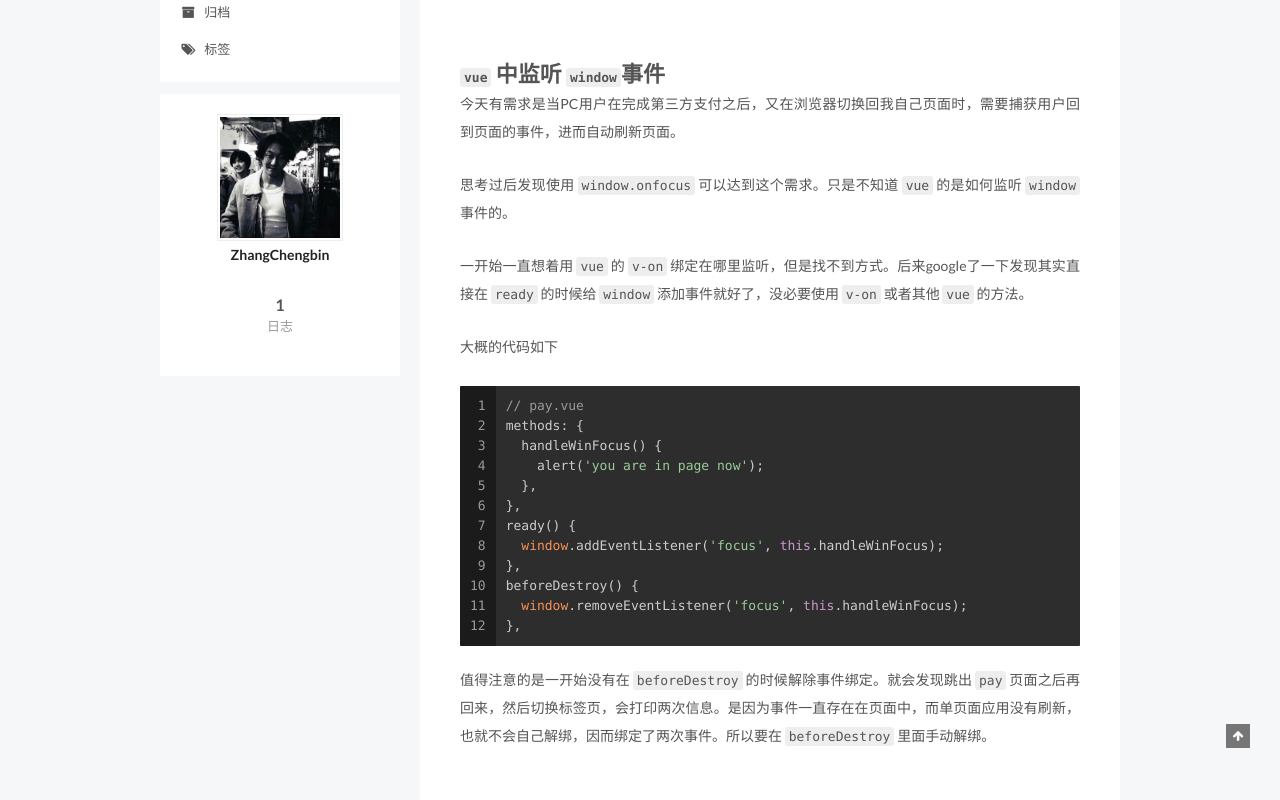
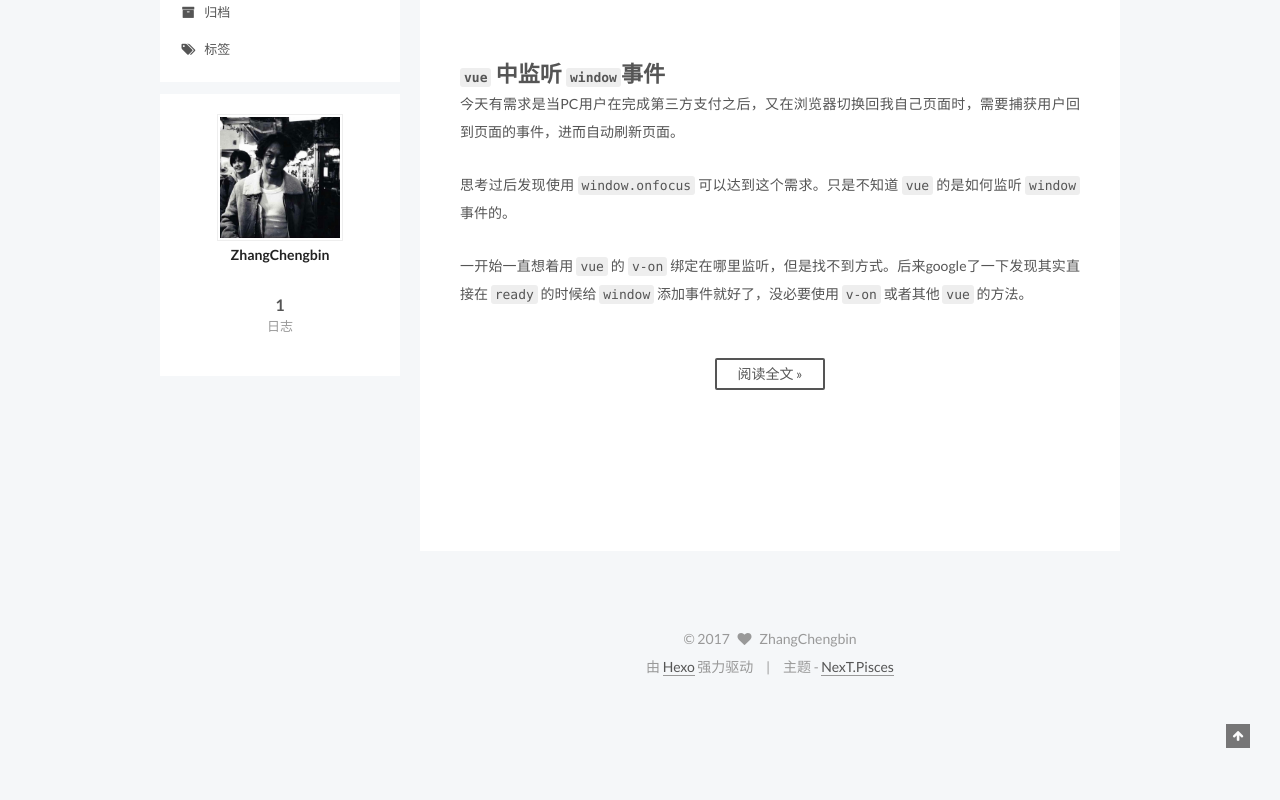
Before and after one commit to btfrankenstein/btfrankenstein.github.io, a plain HTML site: page index.html in a window 1280 px wide. Shown: the part 152-952 px from the top of the page. After the commit the page ends 853 px from the top, so only its background shows below. Drawn offline with Linux system fonts and the light colour scheme.

Commit message:
Site updated: 2017-06-29 14:18:16

```diff
--- a/css/main.css
+++ b/css/main.css
@@ -1678,7 +1678,7 @@ pre .javascript .function {
   width: 4px;
   height: 4px;
   border-radius: 50%;
-  background: #73ffff;
+  background: #ff2540;
 }
 .links-of-blogroll {
   font-size: 13px;
--- a/index.html
+++ b/index.html
@@ -320,15 +320,16 @@
 
 
 
-
-            <h1 id="vue-中监听-window事件"><a href="#vue-中监听-window事件" class="headerlink" title="vue 中监听 window事件"></a><code>vue</code> 中监听 <code>window</code>事件</h1><p>今天有需求是当PC用户在完成第三方支付之后，又在浏览器切换回我自己页面时，需要捕获用户回到页面的事件，进而自动刷新页面。</p>
+          <h1 id="vue-中监听-window事件"><a href="#vue-中监听-window事件" class="headerlink" title="vue 中监听 window事件"></a><code>vue</code> 中监听 <code>window</code>事件</h1><p>今天有需求是当PC用户在完成第三方支付之后，又在浏览器切换回我自己页面时，需要捕获用户回到页面的事件，进而自动刷新页面。</p>
 <p>思考过后发现使用 <code>window.onfocus</code> 可以达到这个需求。只是不知道 <code>vue</code> 的是如何监听 <code>window</code> 事件的。</p>
 <p>一开始一直想着用 <code>vue</code> 的 <code>v-on</code> 绑定在哪里监听，但是找不到方式。后来google了一下发现其实直接在 <code>ready</code> 的时候给 <code>window</code> 添加事件就好了，没必要使用 <code>v-on</code> 或者其他 <code>vue</code> 的方法。</p>
-<p>大概的代码如下</p>
-<figure class="highlight javascript"><table><tr><td class="gutter"><pre><div class="line">1</div><div class="line">2</div><div class="line">3</div><div class="line">4</div><div class="line">5</div><div class="line">6</div><div class="line">7</div><div class="line">8</div><div class="line">9</div><div class="line">10</div><div class="line">11</div><div class="line">12</div></pre></td><td class="code"><pre><div class="line"><span class="comment">// pay.vue</span></div><div class="line">methods: &#123;</div><div class="line">  handleWinFocus() &#123;</div><div class="line">    alert(<span class="string">'you are in page now'</span>);</div><div class="line">  &#125;,</div><div class="line">&#125;,</div><div class="line">ready() &#123;</div><div class="line">  <span class="built_in">window</span>.addEventListener(<span class="string">'focus'</span>, <span class="keyword">this</span>.handleWinFocus);</div><div class="line">&#125;,</div><div class="line">beforeDestroy() &#123;</div><div class="line">  <span class="built_in">window</span>.removeEventListener(<span class="string">'focus'</span>, <span class="keyword">this</span>.handleWinFocus);</div><div class="line">&#125;,</div></pre></td></tr></table></figure>
-<p>值得注意的是一开始没有在 <code>beforeDestroy</code> 的时候解除事件绑定。就会发现跳出 <code>pay</code> 页面之后再回来，然后切换标签页，会打印两次信息。是因为事件一直存在在页面中，而单页面应用没有刷新，也就不会自己解绑，因而绑定了两次事件。所以要在 <code>beforeDestroy</code> 里面手动解绑。</p>
-
-
+          <!--noindex-->
+          <div class="post-button text-center">
+            <a class="btn" href="/2017/05/18/vue中监听window事件/#more" rel="contents">
+              阅读全文 &raquo;
+            </a>
+          </div>
+          <!--/noindex-->
 
 
     </div>
```
Also changed, not shown: 2017/05/18/vue中监听window事件/index.html (+2 -1 lines).
